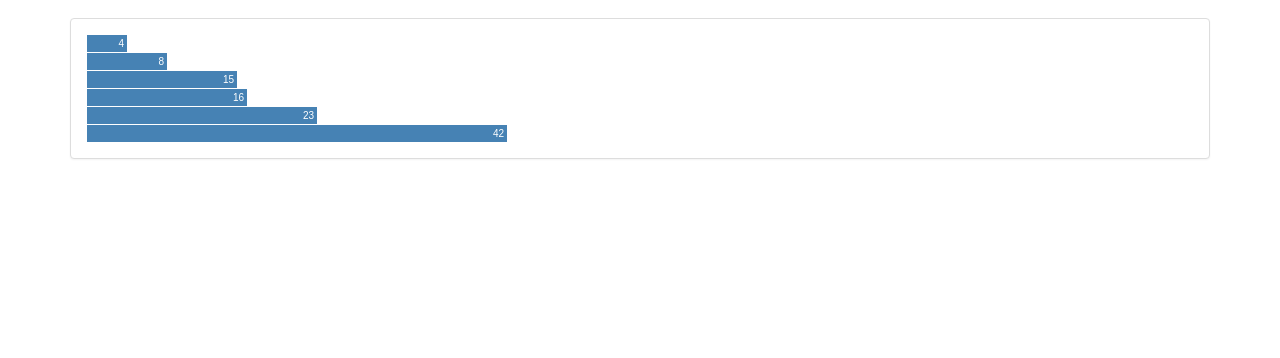
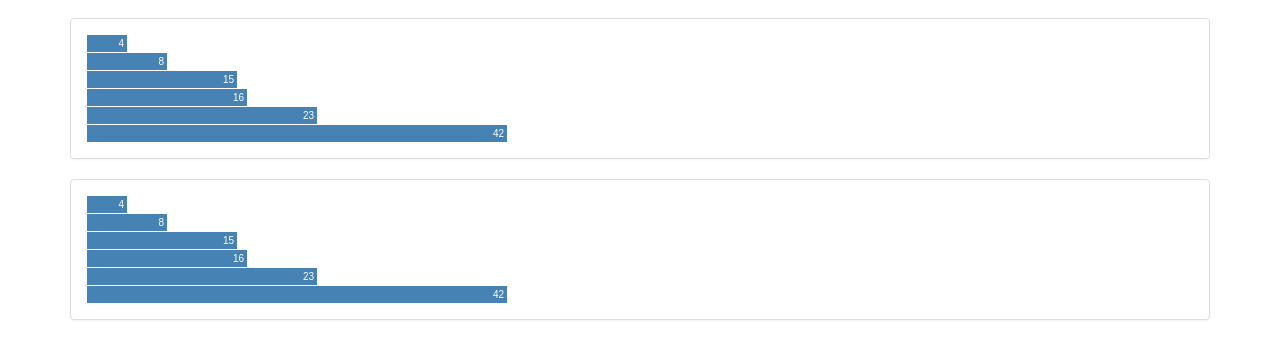
Before and after one commit to bAmrish/d3Demo, a website: page index.html in a window 1280 px wide. Shown: the part 102-460 px from the top of the page. Drawn offline with nearby package versions, Linux system fonts and the light colour scheme.

Commit message:
Added code for creating chart without chaining

```diff
--- a/index.html
+++ b/index.html
@@ -16,7 +16,12 @@
 		</div>
 		<div class="panel panel-default">
 			<div class="panel-body">
-				<div class="chart"></div>
+				<div id="chart1" class="chart"></div>
+			</div>
+		</div>
+		<div class="panel panel-default">
+			<div class="panel-body">
+				<div id="chart2" class="chart"></div>
 			</div>
 		</div>
 	</div>
--- a/scripts/d3demo.js
+++ b/scripts/d3demo.js
@@ -1,7 +1,12 @@
 window.addEventListener('load', function(){
+	makeChart1();
+	makeChart2();
+});
+
+var makeChart1 = function() {
 	var data = [4, 8, 15, 16, 23, 42];
 
-	d3.select("div.chart")
+	d3.select('div#chart1')
 		.selectAll('div')
 		.data(data)
 		.enter()
@@ -11,4 +16,18 @@ window.addEventListener('load', function(){
 		}).text (function(d) {
 			return d;
 		});
-});
+}
+
+var makeChart2 = function() {
+	var data = [4, 8, 15, 16, 23, 42];
+	var chart = d3.select('div#chart2');
+	var bars = chart.selectAll('div');
+	var barsUpdate = bars.data(data);
+	var barEnter = barsUpdate.enter().append('div');
+	barEnter.style('width', function(value){
+		return ((value * 10) + 'px');
+	});
+	barEnter.text(function (value) {
+		return value;
+	});
+}
```
